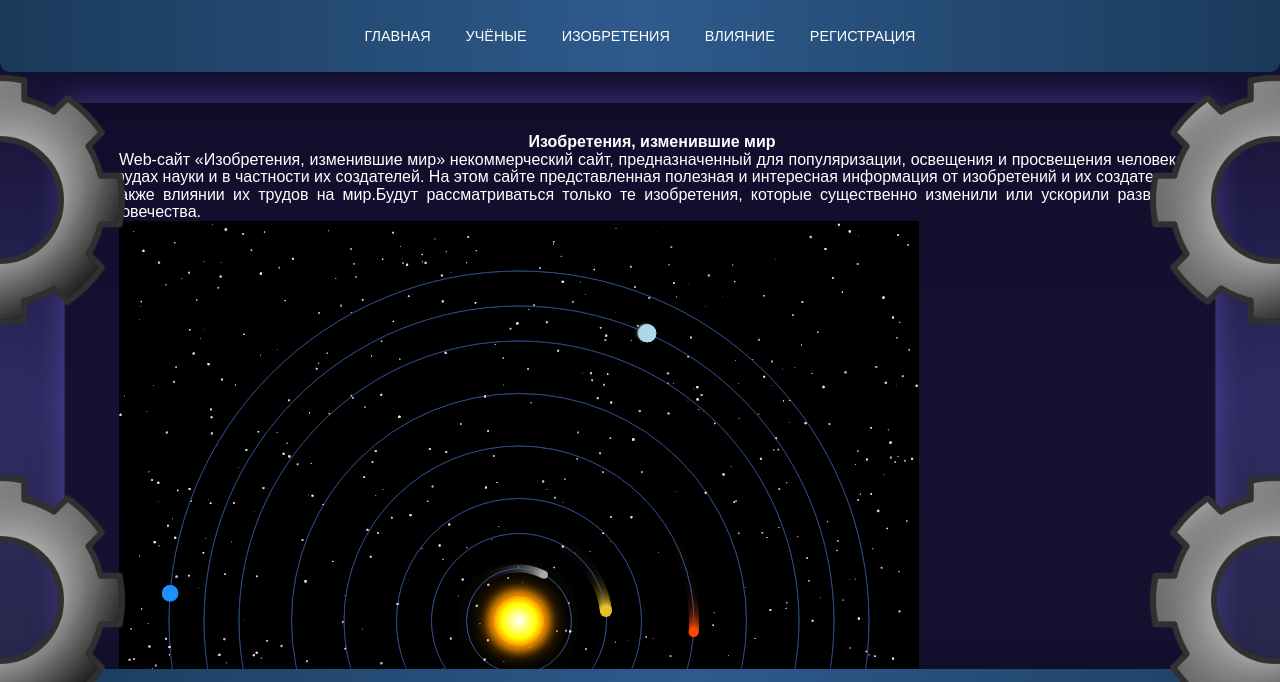
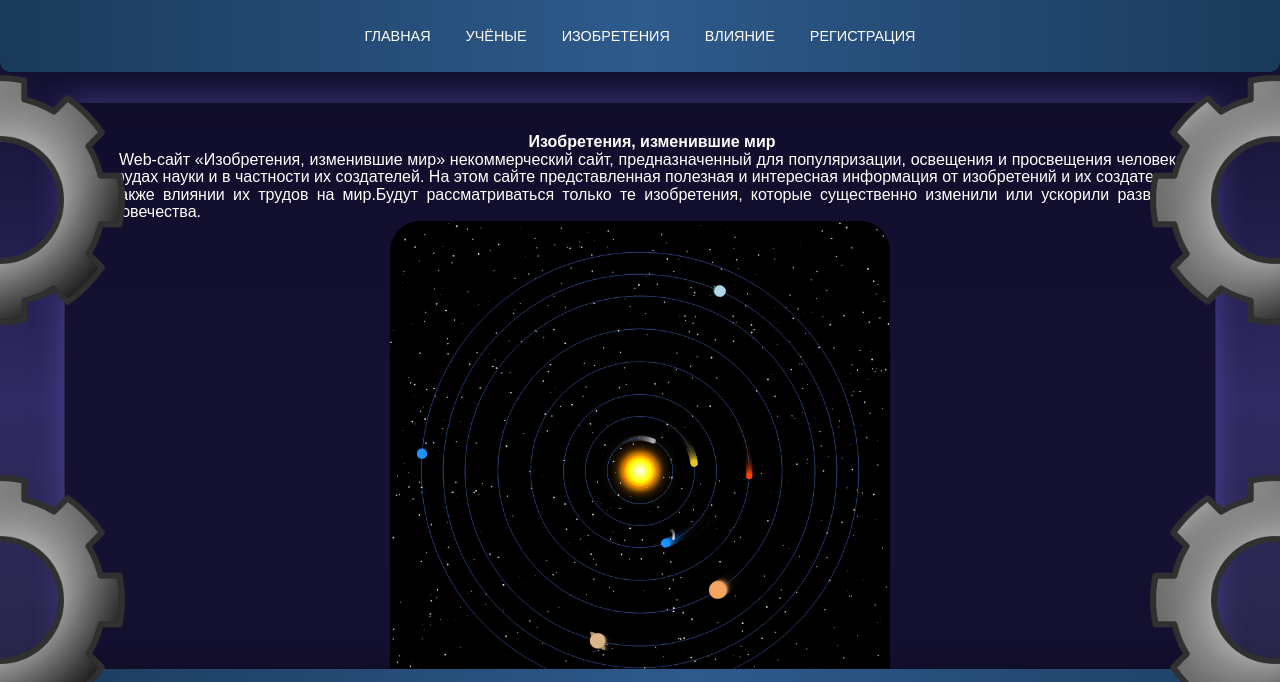
Before and after one commit to good161/efremov.github.io, a plain HTML site: page index.html in a window 1280 px wide. Shown: the top 682 px of the page. Drawn offline with Linux system fonts and the light colour scheme; animation ran at ten frames a second.

Commit message:
Update space-theme.css

```diff
--- a/css/space-theme.css
+++ b/css/space-theme.css
@@ -1,17 +1,14 @@
-#spaceSimulation {
-    display: flex;
-    flex-direction: column;
-    align-items: center;
+#solar-system {
+    top: 0;
+    left: 0;
+    right: 0;
+    bottom: 0;
+    margin: auto;
+    width: 500px;
+    height: 500px;
 }
-#celestialContainer {
-    width: 550px;
-    height: 550px;
-    position: relative;
-    overflow: hidden;
-    border-radius: 20px;
-    box-shadow: 0 0 20px rgba(0, 100, 255, 0.3);
-}
-#universeCanvas {
+#canvas {
+    border-radius: 30px;
     display: block;
     width: 100%;
     height: 100%;
```
